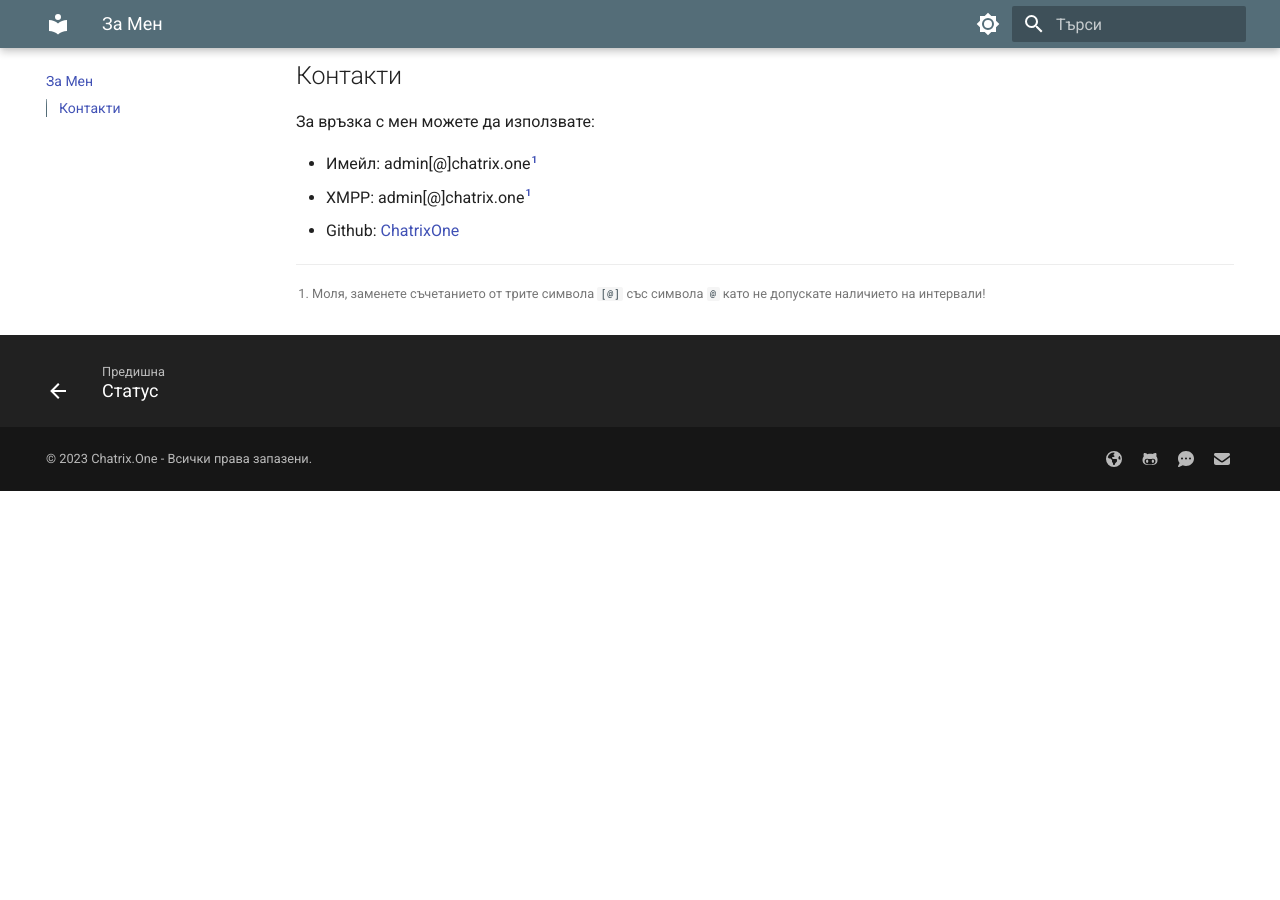
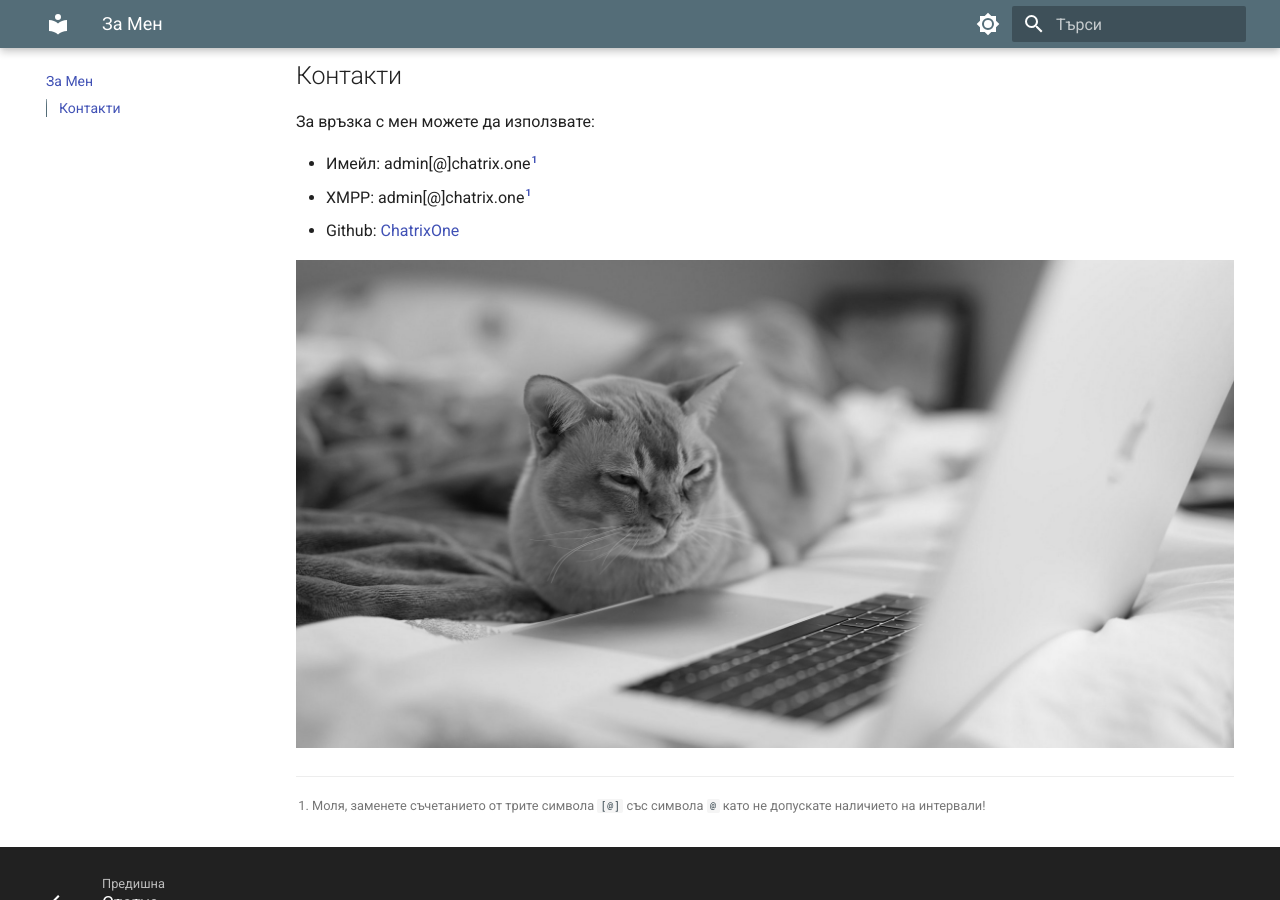
Before and after one commit to MrEddX/docs.chatrix.one, an MkDocs documentation site: the page built from docs/за-мен.md, in a window 1280 px wide and 900 px high, scrolled down 864 px. Built offline with MkDocs 1.6.1 and Material for MkDocs 9.7.7, drawn with Linux system fonts in a browser that asks for light colours; before the commit the page ends 1355 px from its top, so only the background shows below that.

Commit message:
CSS: Test

```diff
--- a/docs/custom.css
+++ b/docs/custom.css
@@ -1,5 +1,6 @@
 img {
     border-radius: 20%;
+    box-shadow: rgba(149, 157, 165, 0.2) 0px 8px 24px;
 }
 
 figure {
--- a/docs/за-мен.md
+++ b/docs/за-мен.md
@@ -25,4 +25,6 @@
 - XMPP: admin[@]chatrix.one[^1]
 - Github: [ChatrixOne](https://github.com/ChatrixOne)
 
+![TestCSS](resources/img/registration.jpeg)
+
 [^1]: Моля, заменете съчетанието от трите символа `[@]` със символа `@` като не допускате наличието на интервали!
```
